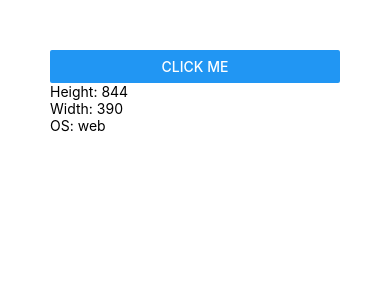
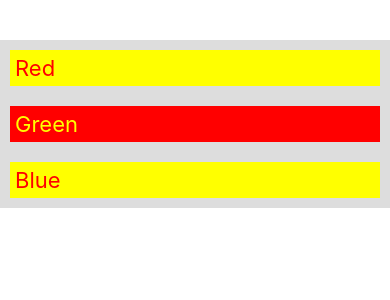
Before and after one commit to snow915/ColorCatalog, a React Native app: screen / in a window 390 px wide. Shown: the top 300 px of the page. Built offline with nearby package versions, Linux system fonts and the light colour scheme.

Commit message:
add: new style with stylesheet and remove some components, only are texts

```diff
--- a/App.js
+++ b/App.js
@@ -1,37 +1,37 @@
 import {StatusBar} from 'expo-status-bar';
 import React from 'react';
 import {
+    StyleSheet,
     Text,
     View,
-    ActivityIndicator,
-    ProgressBarAndroid,
-    Button,
-    Alert,
-    Dimensions,
-    Platform
 } from 'react-native';
 
-const {height, width} = Dimensions.get("window") //Get the dimensions of the screen
 
 export default function App() {
 
-    const onButtonPress = () => {
-        Alert.alert(`${new Date().toLocaleTimeString()} button press`)
-    }
-
     return (
-        <View style={{padding: 50}}>
-          {Platform.OS === "ios" && <ActivityIndicator size="large" color="#61DBFB"/>}
-          {Platform.OS === "android" && <ProgressBarAndroid
-              styleAttribute="Horizontal"
-              indeterminate={false}
-              progress={0.5}
-
-          />}
-            <Button title="Click me" onPress={onButtonPress}/>
-            <Text>Height: {height}</Text>
-          <Text>Width: {width}</Text>
-            <Text>OS: {Platform.OS}</Text>
+        <View style={styles.page}>
+          <Text style={styles.text}>Red</Text>
+          <Text style={[styles.text, styles.selectedText]}>Green</Text>
+          <Text style={styles.text}>Blue</Text>
         </View>
     );
 }
+
+const styles = StyleSheet.create({
+  page : {
+    marginTop : 40,
+    backgroundColor : "#DDD"
+  },
+  text: {
+    fontSize : 22,
+    color: "red",
+    backgroundColor: "yellow",
+    margin: 10,
+    padding: 5
+  },
+  selectedText: {
+    backgroundColor: "red",
+    color: "yellow",
+  }
+});
```
